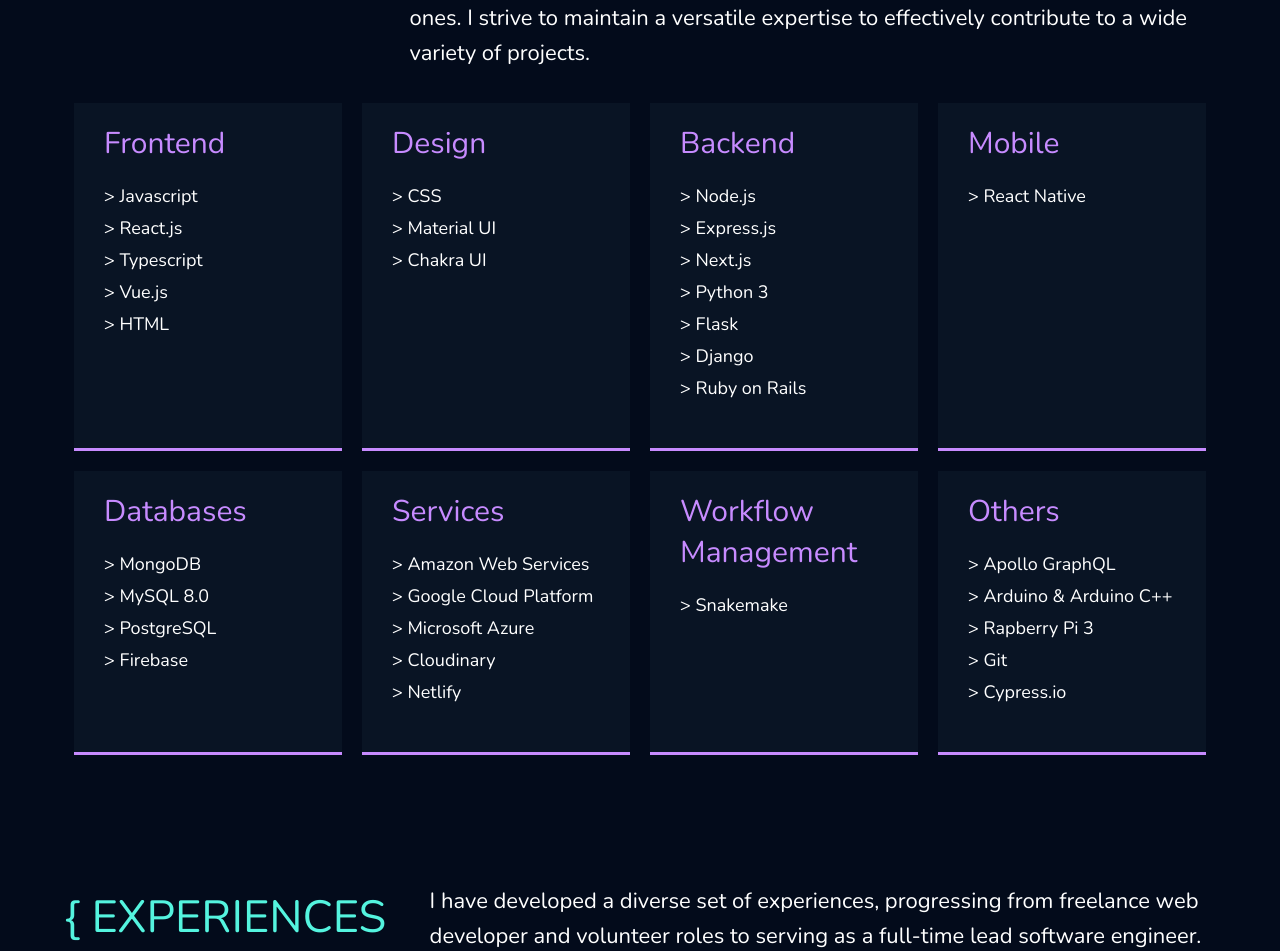
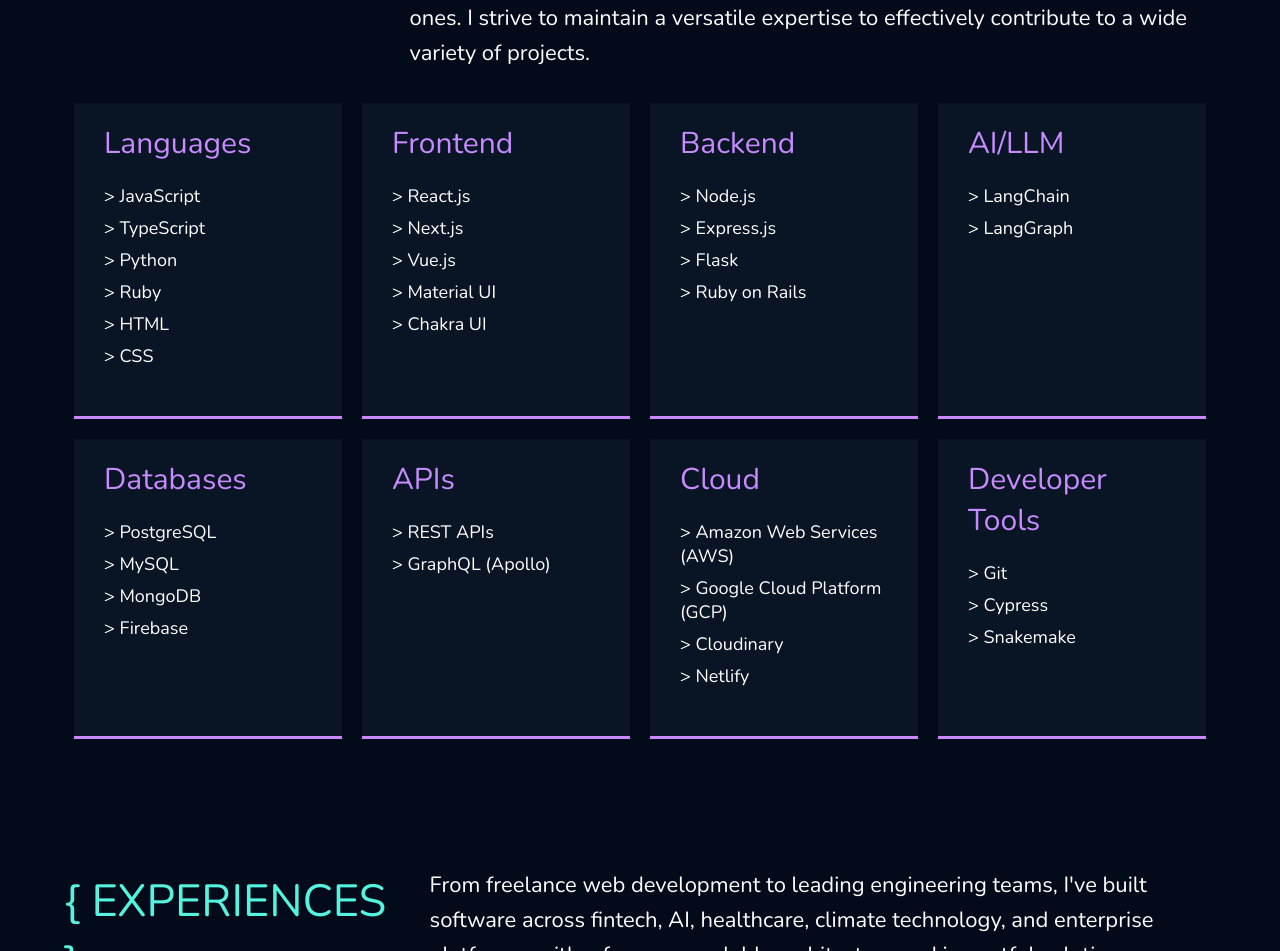
Before and after one commit to CaitlinChiang/Portfolio, a React (Create React App) app: page / in a window 1280 px wide. Shown: the part 721-1672 px from the top of the page. Built offline with nearby package versions, Linux system fonts and the light colour scheme.

Commit message:
update portfolio

```diff
--- a/src/components/Experiences.js
+++ b/src/components/Experiences.js
@@ -1,15 +1,15 @@
-import React, { Component } from 'react'
-import FadeInSection from './FadeInSection'
-import '../styles/Experiences.css'
-import { experiences } from '../data/experiences'
+import React, { Component } from "react";
+import FadeInSection from "./FadeInSection";
+import "../styles/Experiences.css";
+import { experiences } from "../data/experiences";
 
 class Experiences extends Component {
   showExperience = (event, idx) => {
-    var i, tab_content, tablinks
+    var i, tab_content, tablinks;
 
-    tab_content = document.getElementsByClassName("tab-content")
+    tab_content = document.getElementsByClassName("tab-content");
     for (i = 0; i < tab_content.length; i++) {
-      tab_content[i].style.display = "none"
+      tab_content[i].style.display = "none";
     }
 
     tablinks = document.getElementsByClassName("tablinks");
@@ -19,10 +19,10 @@
 
     document.getElementById(idx).style.display = "block";
     event.currentTarget.className += " active";
-  }
+  };
 
   componentDidMount() {
-    const latestExperience = experiences?.length - 1 || 0
+    const latestExperience = experiences?.length - 1 || 0;
     document.getElementById(latestExperience).style.display = "block";
   }
 
@@ -31,55 +31,128 @@
       <div id="experiences">
         <div className="experiences-intro">
           <div>
-            <p className="experiences-word">{'{ EXPERIENCES }'}</p>
+            <p className="experiences-word">{"{ EXPERIENCES }"}</p>
           </div>
           <div className="experiences-description">
-            <p>I have developed a diverse set of experiences, progressing from freelance web developer and volunteer roles to serving as a full-time lead software engineer.</p>
+            <p>
+              From freelance web development to leading engineering teams, I've
+              built software across fintech, AI, healthcare, climate technology,
+              and enterprise platforms, with a focus on scalable architecture
+              and impactful solutions.
+            </p>
           </div>
         </div>
 
-        <div className="divider"/>
+        <div className="divider" />
 
         <div class="tabs">
-          <button class="tablinks active" onClick={event => this.showExperience(event, 11)}>11</button>
-          <button class="tablinks" onClick={event => this.showExperience(event, 10)}>10</button>
-          <button class="tablinks" onClick={event => this.showExperience(event, 9)}>09</button>
-          <button class="tablinks" onClick={event => this.showExperience(event, 8)}>08</button>
-          <button class="tablinks" onClick={event => this.showExperience(event, 7)}>07</button>
-          <button class="tablinks" onClick={event => this.showExperience(event, 6)}>06</button>
-          <button class="tablinks" onClick={event => this.showExperience(event, 5)}>05</button>
-          <button class="tablinks" onClick={event => this.showExperience(event, 4)}>04</button>
-          <button class="tablinks" onClick={event => this.showExperience(event, 3)}>03</button>
-          <button class="tablinks" onClick={event => this.showExperience(event, 2)}>02</button>
-          <button class="tablinks" onClick={event => this.showExperience(event, 1)}>01</button>
-          <button class="tablinks" onClick={event => this.showExperience(event, 0)}>00</button>
+          <button
+            class="tablinks active"
+            onClick={(event) => this.showExperience(event, 11)}
+          >
+            11
+          </button>
+          <button
+            class="tablinks"
+            onClick={(event) => this.showExperience(event, 10)}
+          >
+            10
+          </button>
+          <button
+            class="tablinks"
+            onClick={(event) => this.showExperience(event, 9)}
+          >
+            09
+          </button>
+          <button
+            class="tablinks"
+            onClick={(event) => this.showExperience(event, 8)}
+          >
+            08
+          </button>
+          <button
+            class="tablinks"
+            onClick={(event) => this.showExperience(event, 7)}
+          >
+            07
+          </button>
+          <button
+            class="tablinks"
+            onClick={(event) => this.showExperience(event, 6)}
+          >
+            06
+          </button>
+          <button
+            class="tablinks"
+            onClick={(event) => this.showExperience(event, 5)}
+          >
+            05
+          </button>
+          <button
+            class="tablinks"
+            onClick={(event) => this.showExperience(event, 4)}
+          >
+            04
+          </button>
+          <button
+            class="tablinks"
+            onClick={(event) => this.showExperience(event, 3)}
+          >
+            03
+          </button>
+          <button
+            class="tablinks"
+            onClick={(event) => this.showExperience(event, 2)}
+          >
+            02
+          </button>
+          <button
+            class="tablinks"
+            onClick={(event) => this.showExperience(event, 1)}
+          >
+            01
+          </button>
+          <button
+            class="tablinks"
+            onClick={(event) => this.showExperience(event, 0)}
+          >
+            00
+          </button>
         </div>
 
         {experiences.map((experiences, idx) => {
-          const { company, position, timeline, details, description } = experiences
+          const { company, position, timeline, details, description } =
+            experiences;
 
           return (
             <div id={idx} class="tab-content">
-              <p className="tab-company">{position}{company ? ' @' : ''}<span className="highlight">{company}</span></p>
+              <p className="tab-company">
+                {position}
+                {company ? " @" : ""}
+                <span className="highlight">{company}</span>
+              </p>
               <p className="tab-details">{details}</p>
               <p className="timeline">{timeline}</p>
               <div>
                 {description.map((e, i) => {
                   return (
                     <FadeInSection delay={`${i + 1}00ms`}>
-                      <p><span className="highlight">{'<> '}</span>{e}</p>
+                      <p>
+                        <span className="highlight">{"<> "}</span>
+                        {e}
+                      </p>
                     </FadeInSection>
-                  )
+                  );
                 })}
               </div>
             </div>
-          )
+          );
         })}
 
-        <div className="divider"/>
-    </div>
-    )
+        <div className="divider" />
+      </div>
+    );
   }
 }
 
-export default Experiences
+export default Experiences;
--- a/src/components/Skills.js
+++ b/src/components/Skills.js
@@ -1,126 +1,111 @@
-import React, { Component } from 'react'
-import '../styles/Skills.css'
+import React, { Component } from "react";
+import "../styles/Skills.css";
 
 class Skills extends Component {
   render() {
+    const languages_stack = [
+      "JavaScript",
+      "TypeScript",
+      "Python",
+      "Ruby",
+      "HTML",
+      "CSS",
+    ];
+
     const frontend_stack = [
-      'Javascript',
-      'React.js',
-      'Typescript',
-      'Vue.js',
-      'HTML'
-    ]
+      "React.js",
+      "Next.js",
+      "Vue.js",
+      "Material UI",
+      "Chakra UI",
+    ];
 
-    const design_stack = [
-      'CSS',
-      'Material UI',
-      'Chakra UI'
-    ]
+    const backend_stack = ["Node.js", "Express.js", "Flask", "Ruby on Rails"];
 
-    const backend_stack = [
-      'Node.js',
-      'Express.js',
-      'Next.js',
-      'Python 3',
-      'Flask',
-      'Django',
-      'Ruby on Rails'
-    ]
+    const ai_llm_stack = ["LangChain", "LangGraph"];
 
-    const mobile_stack = [
-      'React Native'
-    ]
+    const database_stack = ["PostgreSQL", "MySQL", "MongoDB", "Firebase"];
 
-    const database_stack = [
-      'MongoDB',
-      'MySQL 8.0',
-      'PostgreSQL',
-      'Firebase'
-    ]
+    const api_stack = ["REST APIs", "GraphQL (Apollo)"];
 
-    const services_stack = [
-      'Amazon Web Services',
-      'Google Cloud Platform',
-      'Microsoft Azure',
-      'Cloudinary',
-      'Netlify'
-    ]
+    const cloud_stack = [
+      "Amazon Web Services (AWS)",
+      "Google Cloud Platform (GCP)",
+      "Cloudinary",
+      "Netlify",
+    ];
 
-    const workflow_stack = [
-      'Snakemake'
-    ]
-
-    const others_stack = [
-      'Apollo GraphQL',
-      'Arduino & Arduino C++',
-      'Rapberry Pi 3',
-      'Git',
-      'Cypress.io'
-    ]
+    const developer_tools_stack = ["Git", "Cypress", "Snakemake"];
 
     return (
       <div id="skills">
         <div className="skills-intro">
           <div>
-            <p className="tech-stack">{'{ TECH-STACK }'}</p>
+            <p className="tech-stack">{"{ TECH-STACK }"}</p>
           </div>
           <div className="skills-description">
-            <p>As a self-taught programmer, I am passionate about continuously expanding my skill set, whether by exploring the latest technologies or mastering established ones. I strive to maintain a versatile expertise to effectively contribute to a wide variety of projects.</p>
+            <p>
+              As a self-taught programmer, I am passionate about continuously
+              expanding my skill set, whether by exploring the latest
+              technologies or mastering established ones. I strive to maintain a
+              versatile expertise to effectively contribute to a wide variety of
+              projects.
+            </p>
           </div>
         </div>
         <div className="skills-grid-container">
-          <div class="skills-grid-item">
+          <div className="skills-grid-item">
+            <p>Languages</p>
+            {languages_stack.map((e) => {
+              return <p className="skill-items">{"> " + e}</p>;
+            })}
+          </div>
+          <div className="skills-grid-item">
             <p>Frontend</p>
             {frontend_stack.map((e) => {
-              return <p className="skill-items">{'> ' + e}</p>
+              return <p className="skill-items">{"> " + e}</p>;
             })}
           </div>
-          <div class="skills-grid-item">
-            <p>Design</p>
-            {design_stack.map((e) => {
-              return <p className="skill-items">{'> ' + e}</p>
+          <div className="skills-grid-item">
+            <p>Backend</p>
+            {backend_stack.map((e) => {
+              return <p className="skill-items">{"> " + e}</p>;
             })}
           </div>
-          <div class="skills-grid-item">
-            <p>Backend</p>
-            {backend_stack.map((e) => {
-              return <p className="skill-items">{'> ' + e}</p>
+          <div className="skills-grid-item">
+            <p>AI/LLM</p>
+            {ai_llm_stack.map((e) => {
+              return <p className="skill-items">{"> " + e}</p>;
             })}
           </div>
-          <div class="skills-grid-item">
-            <p>Mobile</p>
-            {mobile_stack.map((e) => {
-              return <p className="skill-items">{'> ' + e}</p>
+          <div className="skills-grid-item">
+            <p>Databases</p>
+            {database_stack.map((e) => {
+              return <p className="skill-items">{"> " + e}</p>;
             })}
           </div>
-          <div class="skills-grid-item">
-            <p>Databases</p>
-            {database_stack.map((e) => {
-              return <p className="skill-items">{'> ' + e}</p>
+          <div className="skills-grid-item">
+            <p>APIs</p>
+            {api_stack.map((e) => {
+              return <p className="skill-items">{"> " + e}</p>;
             })}
           </div>
-          <div class="skills-grid-item">
-            <p>Services</p>
-            {services_stack.map((e) => {
-              return <p className="skill-items">{'> ' + e}</p>
+          <div className="skills-grid-item">
+            <p>Cloud</p>
+            {cloud_stack.map((e) => {
+              return <p className="skill-items">{"> " + e}</p>;
             })}
           </div>
-          <div class="skills-grid-item">
-            <p>Workflow Management</p>
-            {workflow_stack.map((e) => {
-              return <p className="skill-items">{'> ' + e}</p>
-            })}
-          </div>
-          <div class="skills-grid-item">
-            <p>Others</p>
-            {others_stack.map((e) => {
-              return <p className="skill-items">{'> ' + e}</p>
+          <div className="skills-grid-item">
+            <p>Developer Tools</p>
+            {developer_tools_stack.map((e) => {
+              return <p className="skill-items">{"> " + e}</p>;
             })}
           </div>
         </div>
       </div>
-    )
+    );
   }
 }
 
-export default Skills
+export default Skills;
```
Also changed, not shown: public/index.html (+7 -4 lines), src/components/Home.js (+31 -10 lines), 1 other file (tests, documents, lock files or other folders).
